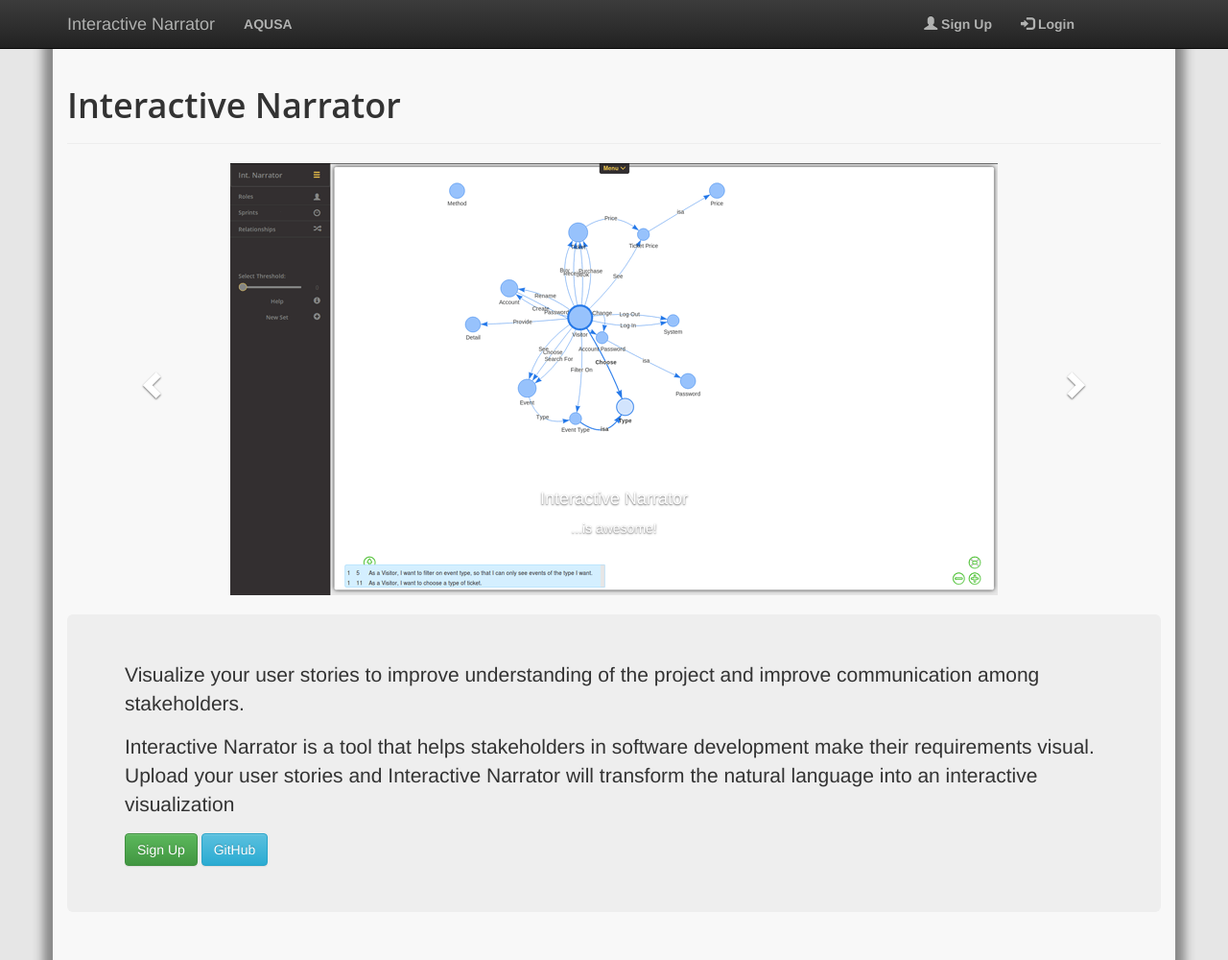
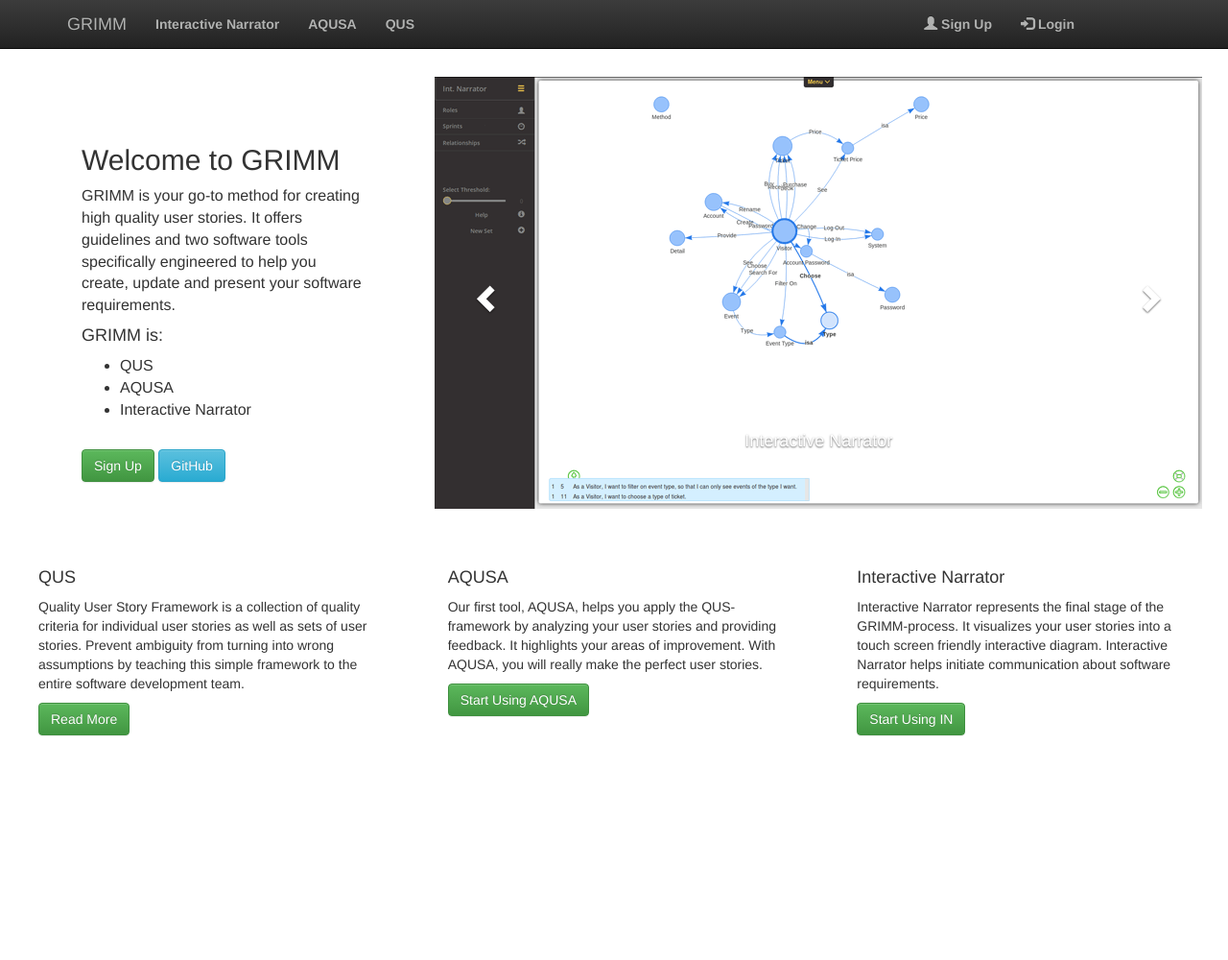
Before and after one commit to RELabUU/Interactive-Narrator, a Flask app: page / in a window 1280 px wide. Shown: the whole page at 96% size. After the commit the page ends 767 px from the top, so only its background shows below. Run offline with Flask 2, Linux system fonts and the light colour scheme; some libraries are stand-ins or nearby versions.

Commit message:
new homepage design

```diff
--- a/app/app.py
+++ b/app/app.py
@@ -128,10 +128,11 @@ def do_register():
 @app.route('/login', methods=['GET', 'POST'])
 def do_login():
     # try:
+    form = LoginForm(request.form)
     if not session.get('logged_in'):
         if request.method == "POST":
 
-            # form = LoginForm(request.form)
+
             POST_USERNAME = str(request.form['username'])
             POST_PASSWORD = str(request.form['password'])
 
@@ -154,14 +155,14 @@ def do_login():
                     print('succes')
                     return redirect(url_for('show_dash'))
                 else:
-                    flash('Sorry, wrong password/username')
+                    error = 'Sorry, wrong password/username'
                     print('failure')
-                    return render_template('login.html')
+                    return render_template('login.html', form=form, error=error)
             else:
-                flash('Sorry, wrong password/username')
-                return render_template('login.html')
+                error = 'Sorry, wrong password/username'
+                return render_template('login.html', form=form, error=error)
         else:
-            return render_template('login.html')
+            return render_template('login.html', form=form)
 
     else:
         return redirect(url_for('show_dash'))
@@ -175,7 +176,8 @@ def do_login():
 @app.route("/logout")
 def logout():
     session['logged_in'] = False
-    return render_template("login.html")
+    # return render_template("login.html")
+    return redirect(url_for('do_login'))
 
 @app.route("/dashboard")
 def show_dash():
--- a/app/models.py
+++ b/app/models.py
@@ -25,7 +25,7 @@ class User(Base):
     active = Column(Boolean, default=True)
 
     password = Column('password', String(100))
-    company_id = Column(Integer, ForeignKey('company.company_id'))
+    company_id = Column(Integer, ForeignKey('company.id'))
     company_name = Column('company_name', String(100))
     # def _get_password(self):
     #     return self._password
@@ -62,7 +62,7 @@ class CompanyVN(Base):
     __tablename__ = 'company'
 
     id = Column(Integer, primary_key=True)
-    company_id = Column(Integer)
+    # company_id = Column(Integer)
     company_name = Column(Text)
     users = relationship("User", backref="company")
     # one to many unidirectional relationship
@@ -83,7 +83,7 @@ class SprintVN(Base):
     sprint_id = Column(Integer, primary_key=True)
     sprint_name = Column(Text)
     company_name = Column(Text)
-    company_id = Column(Integer, ForeignKey('company.company_id'))
+    company_id = Column(Integer, ForeignKey('company.id'))
 
 
 # table for the many to many relationship between userstories and concepts (classes)
--- a/app/static/css/custom.css
+++ b/app/static/css/custom.css
@@ -7,6 +7,16 @@
   padding: 40px 15px;
   text-align: center;
 } */
+
+
+body {
+    background-color: #FFFFFF;
+    /*background-color: rgb(230, 230, 230);*/
+    /*background-image: url("/static/img/Blurred-Background-23.jpg");*/
+    /*background-position: right top;*/
+    height: 98vh;
+    /*padding-top: 70px;*/
+}
 
 #main-nav{
     height: 50px;
@@ -91,13 +101,35 @@
 
 }
 
-body {
-    background-color: rgb(230, 230, 230);
-    /*background-image: url("/static/img/Blurred-Background-23.jpg");*/
-    /*background-position: right top;*/
-    height: 98vh;
-    /*padding-top: 70px;*/
+#main{
+    background-color: #FFFFFF;
+    min-height: 100vh;
 }
+
+.container-fluid{
+ margin-top: 50px;
+}
+
+#row1{
+    margin-top: 30px;
+}
+
+#intro-left-text{
+    padding: 50px 30px 50px 70px;
+}
+
+#intro-left-text{
+    font-size: 16px;
+}
+
+#intro-left-text > ul{
+    padding-bottom: 20px;
+}
+#qus-introtext, #aqusa-introtext, #in-introtext{
+    /*border: 1px solid silver;*/
+    padding: 30px 40px 30px 40px;
+}
+
 
 #vis-wrapper {
     margin: 8px 10px 10px 10px;
@@ -112,12 +144,18 @@ body {
     margin-right: auto;
 }
 
-.content{
-    background-color: #f8f8f8;
-    box-shadow: 0px 10px 10px 10px #888888;
-    padding-bottom: 20px;
-    padding-top: 70px;
-    min-height: 100vh;
+/*.content{*/
+    /*background-color: #f8f8f8;*/
+    /*box-shadow: 0px 10px 10px 10px #888888;*/
+    /*padding-bottom: 20px;*/
+    /*padding-top: 70px;*/
+    /*min-height: 100vh;*/
+/*}*/
+
+/* ####HOMEPAGE####*/
+#intro-left{
+    /*border: 1px solid silver;*/
+    /*height: 400px;*/
 }
 
 #welcome-content .page-header{
--- a/app/templates/base.html
+++ b/app/templates/base.html
@@ -47,11 +47,13 @@
             <span class="icon-bar"></span>
             <span class="icon-bar"></span>
           </button>
-          <a class="navbar-brand" href="/">Interactive Narrator</a>
+          <a class="navbar-brand" href="/">GRIMM</a>
         </div>
         <div id="navbar" class="collapse navbar-collapse">
             <ul class="nav navbar-nav">
+                <li class="nav navbar-right"><a href="">QUS</a></li>
                 <li class="nav navbar-right"><a href="https://aqusa.nl">AQUSA</a></li>
+                <li class="nav navbar-right"><a href="http://interactivenarrator.science.uu.nl">Interactive Narrator</a></li>
                 {#<li><a href="/help">Help</a></li>#}
             </ul>
             <ul id="useraccountitems"class="nav navbar-nav navbar-right">
@@ -70,11 +72,11 @@
     </nav>
 
 
-    <div class="content container">
-        <div class="row">
-            <div class="col-lg-12">
+    <div class="container-fluid">
+{#        <div class="row">#}
+{#            <div class="col-lg-12">#}
             {% block main %}{% endblock main %}
-            </div>
+{#            </div>#}
         </div>
     </div>
 </div> <!-- /.main-->
--- a/app/templates/index.html
+++ b/app/templates/index.html
@@ -1,12 +1,31 @@
 {% extends 'base.html' %}
 {% from 'fields.html' import render_field %}
 
-{% block title %} Form {% endblock title %}
+{% block title %} GRIMM - Home {% endblock title %}
 {% block main %}
+    <div id="row1" class="row">
+        <div id="intro-left" class="col-lg-4">
+            <div id="intro-left-text">
+            <h2>Welcome to GRIMM</h2>
+            <p>GRIMM is your go-to method for creating high quality user stories.
+                It offers guidelines and
+                two software tools specifically engineered to help you
+                create, update and present your software requirements.</p>
+                <h4>GRIMM is:</h4>
+                <ul>
+                    <li>QUS</li>
+                    <li>AQUSA</li>
+                    <li>Interactive Narrator</li>
+                </ul>
+            <a href="/register" class="btn btn-md btn-success">Sign Up</a>
+            <a href="https://github.com/Gionimo/InteractiveNarrator" class="btn btn-md btn-info">GitHub</a>
+            </div>
+        </div>
+        <div id="intro-right" class="col-lg-8">
             <div id="welcome-content">
-    <div class="page-header">
-        <h1 id="main-heading">Interactive Narrator</h1>
-    </div>
+{#                <div class="page-header">#}
+{#                    <h1 id="main-heading">Interactive Narrator</h1>#}
+{#                </div>#}
                 <div id="homepage-slider" class="carousel slide" data-ride="carousel">
                     <ol class="carousel-indicators">
                         <li data-target="#homepage-slider" data-slide-to="0" class="active"></li>
@@ -19,7 +38,7 @@
                                 <div class="slide1"></div>
                                 <div class="carousel-caption">
                                     <h4>Interactive Narrator</h4>
-                        <p>...is awesome!</p>
+{#                                    <p>...is awesome!</p>#}
                                 </div>
                         </div>
                          <div class="item">
@@ -27,7 +46,7 @@
                             <div class="slide2"></div>
                             <div class="carousel-caption">
                                 <h4>Interactive Narrator</h4>
-                        <p>...is awesome!</p>
+{#                                <p>...is awesome!</p>#}
                             </div>
                         </div>
                          <div class="item">
@@ -35,7 +54,7 @@
                             <div class="slide3"></div>
                             <div class="carousel-caption">
                                 <h4>Interactive Narrator</h4>
-                        <p>...is awesome!</p>
+{#                                <p>...is awesome!</p>#}
                             </div>
                     </div>
             </div>
@@ -46,22 +65,34 @@
                     <span class="glyphicon glyphicon-chevron-right"></span>
                 </a>
             </div>
-        <div class="jumbotron">
-        <p>Visualize your user stories to improve understanding of the project and improve
-            communication among stakeholders.</p>
-        <p>Interactive Narrator is a tool that helps stakeholders in software development make their
-        requirements visual. Upload your user stories and Interactive Narrator will transform the natural
-        language into an interactive visualization</p>
-            <a href="/register" class="btn btn-md btn-success">Sign Up</a>
-            <a href="https://github.com/Gionimo/InteractiveNarrator" class="btn btn-md btn-info">GitHub</a>
+
+            </div> <!-- End #welcome-content -->
+        </div> <!-- End col-8-->
+    </div> <!-- End Row-->
+    <div class="row">
+        <div id="qus-introtext" class="col-lg-4">
+            <h4>QUS</h4>
+            <p>Quality User Story Framework is a collection of quality criteria for
+individual user stories as well as sets of user stories. Prevent ambiguity from turning into wrong
+assumptions by teaching this simple framework to the entire software development team.</p>
+            <a href="/register" class="btn btn-md btn-success">Read More</a>
         </div>
-
-{#        <p><a href="https://github.com/Gionimo/InteractiveNarrator">GitHub Page</a></p>#}
-
-
-
-{#    <img src="img/Screenshot%20Interactive%20Narrator2.png" width="80%" height="">#}
-
+        <div id="aqusa-introtext" class="col-lg-4">
+            <h4>AQUSA</h4>
+            <p>Our first tool, AQUSA, helps you apply the QUS-framework
+                by analyzing your user stories and providing feedback. It highlights your areas of improvement.
+                With AQUSA, you will really make the perfect user stories.
+            </p>
+            <a href="https://aqusa.nl" class="btn btn-md btn-success">Start Using AQUSA</a>
         </div>
-
+        <div id="in-introtext" class="col-lg-4">
+            <h4>Interactive Narrator</h4>
+            <p>
+                Interactive Narrator represents the final stage of the GRIMM-process. It visualizes your user stories into
+                a touch screen friendly interactive diagram. Interactive Narrator helps initiate
+                communication about software requirements.
+            </p>
+            <a href="/register" class="btn btn-md btn-success">Start Using IN</a>
+        </div>
+    </div>
 {% endblock main %}
```
Also changed, not shown: other parts of app/static/css/custom.css (+75 -2 lines), app/form.py (+8 -8 lines), app/templates/login.html (+30 -16 lines), app/templates/register.html (+11 -7 lines). Lines whose indentation alone changed are shown as unchanged.
